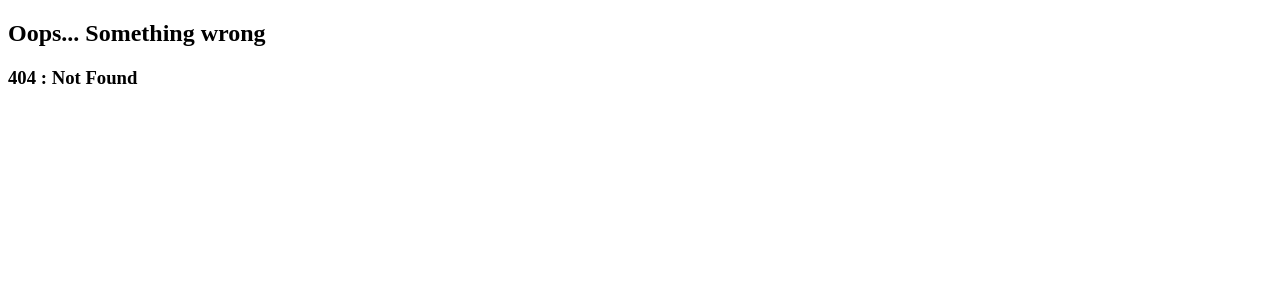
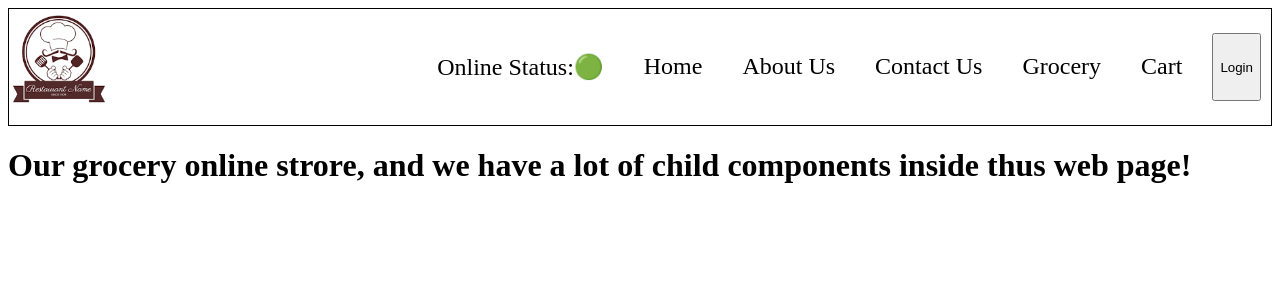
Before and after one commit to shah-mohd/namaste-react, a React (Vite) app: page /grocery in a window 1280 px wide. Before the commit this address had no page. Shown: the top 300 px of the page. Built offline with nearby package versions, Linux system fonts and the light colour scheme.

Commit message:
episode-9, part-3, Added lazy loading

```diff
--- a/src/App.js
+++ b/src/App.js
@@ -1,4 +1,4 @@
-import React from "react";
+import React, { lazy, Suspense } from "react";
 import ReactDOM from "react-dom/client";
 import Header from "./components/Header";
 import Body from "./components/Body";
@@ -7,6 +7,8 @@ import Contact from "./components/Contact";
 import Error from "./components/Error";
 import RestaurantMenu from "./components/RestaurantMenu";
 import { createBrowserRouter, RouterProvider, Outlet } from "react-router-dom";
+
+const Grocery = lazy(() => import("./components/Grocery"));
 
 const AppLayout = ()=> {
     return (
@@ -35,6 +37,10 @@ const appRouter = createBrowserRouter([
                 element: <Contact/>
             },
             {
+                path:"/grocery",
+                element: <Suspense fallback={<h3>Loading...</h3>}><Grocery/></Suspense>
+            },
+            {
                 path:"/restaurants/:resId",
                 element: <RestaurantMenu />
             }
--- /dev/null
+++ b/src/components/Grocery.js
@@ -0,0 +1,7 @@
+const Grocery = ()=> {
+    return (
+        <h1>Our grocery online strore, and we have a lot of child components inside thus web page!</h1>
+    )
+}
+
+export default Grocery;
--- a/src/components/Header.js
+++ b/src/components/Header.js
@@ -26,6 +26,9 @@ const Header = ()=> {
                     <li>
                         <Link to="/contact">Contact Us</Link>
                     </li>
+                    <li>
+                        <Link to="/grocery">Grocery</Link>
+                    </li>
                     <li>Cart</li>
                     <button
                     className="login-btn"
```
